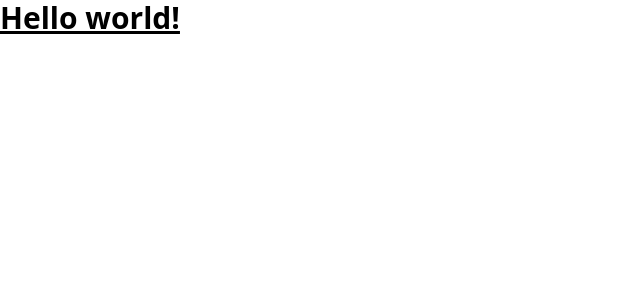
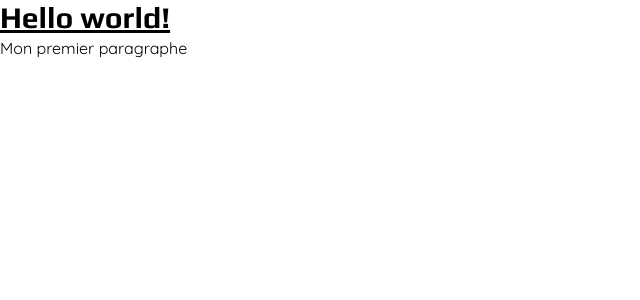
Before and after one commit to Tamao-ev/tamaojs-site, a Next.js app: page / in a window 1280 px wide. Shown: the top 300 px of the page, without its empty margins (0-640 px from the left). Built offline with nearby package versions, Linux system fonts and the light colour scheme.

Commit message:
:tada: import tailwind

```diff
--- a/pages/index.tsx
+++ b/pages/index.tsx
@@ -12,8 +12,9 @@ export default function Home() {
         <meta name="viewport" content="width=device-width, initial-scale=1" />
         <link rel="icon" href="/favicon.ico" />
       </Head>
-      <main>
+      <main className={`font-heading`}>
         <h1 className="text-3xl font-bold underline">Hello world!</h1>
+        <p className={`font-paragraph`}>Mon premier paragraphe</p>
       </main>
     </>
   );
--- a/styles/globals.css
+++ b/styles/globals.css
@@ -1,3 +1,4 @@
+@import url("https://fonts.googleapis.com/css2?family=Play:wght@400;700&family=Quicksand:wght@300;400;500&display=swap");
 @tailwind base;
 @tailwind components;
 @tailwind utilities;
--- a/tailwind.config.js
+++ b/tailwind.config.js
@@ -10,6 +10,10 @@ module.exports = {
   ],
   theme: {
     extend: {},
+    fontFamily: {
+      heading: ["Play", "sans-serif"],
+      paragraph: ["Quicksand", "sans-serif"],
+    },
   },
   plugins: [],
 };
```
